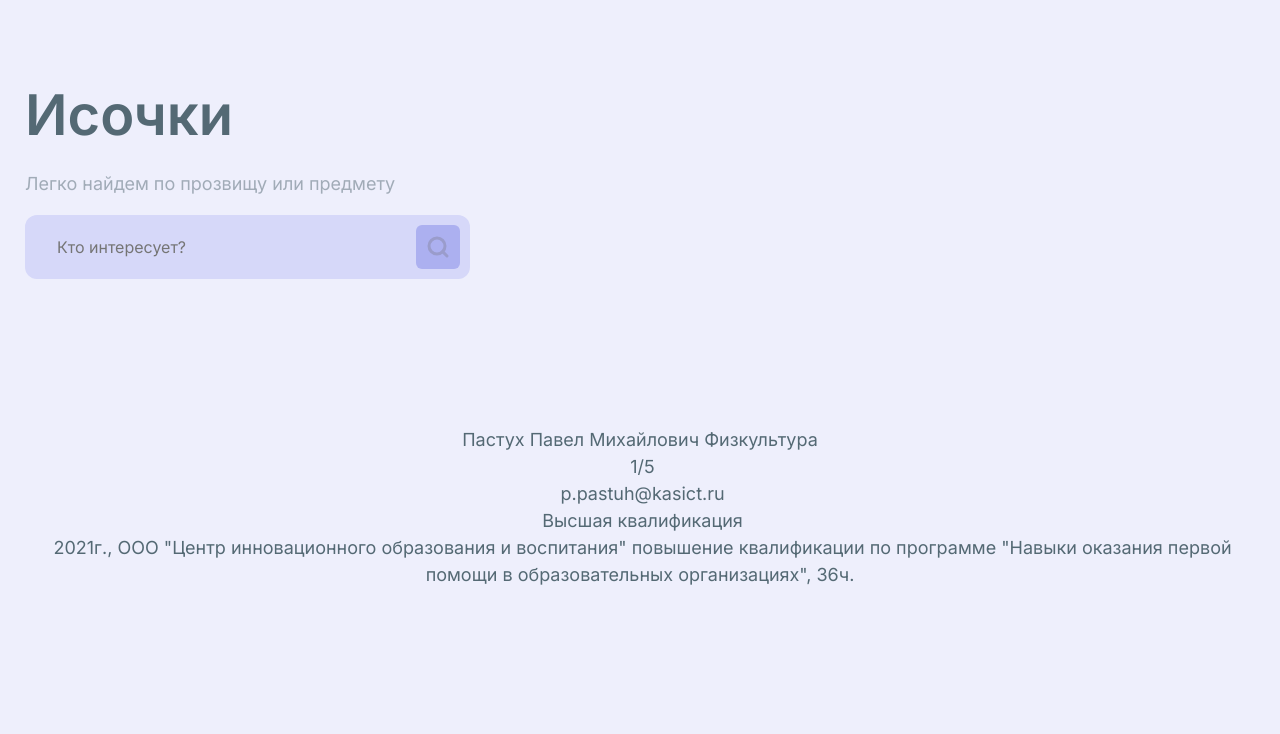
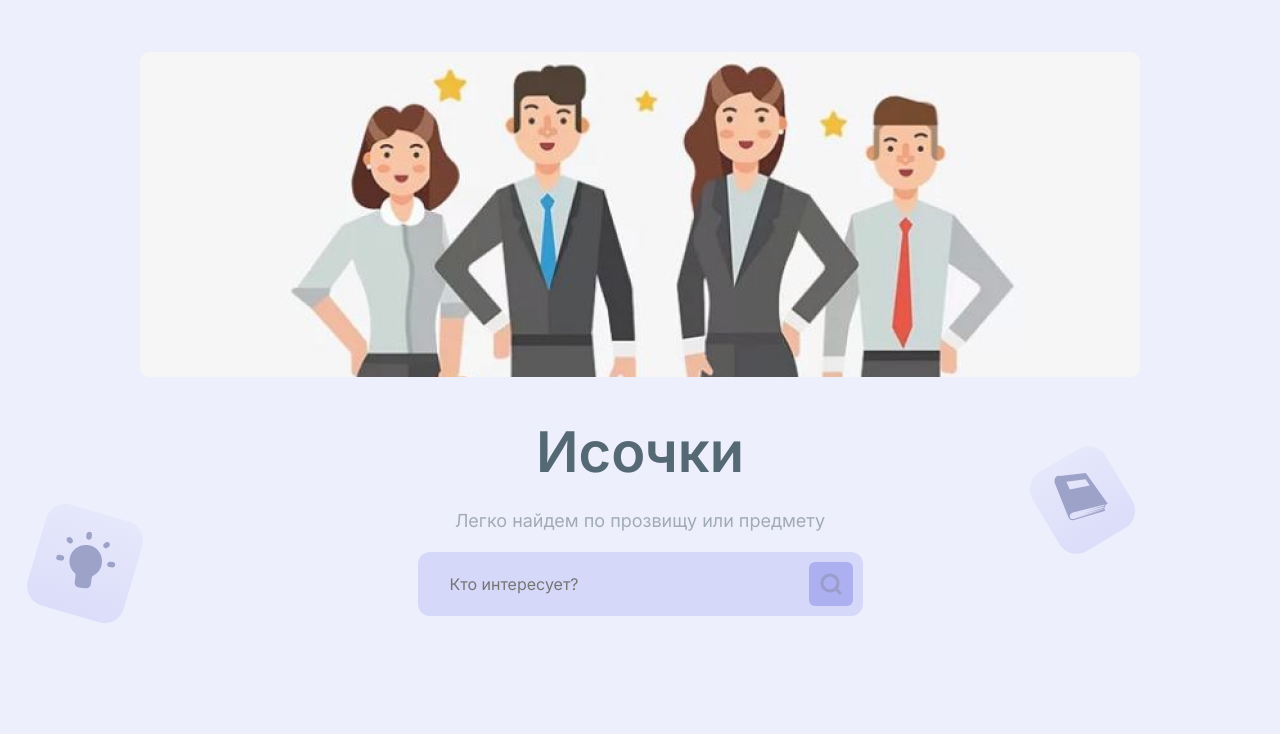
Before and after one commit to Async-Reaper/college-site, a plain HTML site: page pages/students/students.html in a window 1280 px wide. Shown: the part 66-800 px from the top of the page. Drawn offline with Linux system fonts and the light colour scheme.

Commit message:
create students page

```diff
--- /dev/null
+++ b/pages/students/css/style.css
@@ -0,0 +1,116 @@
+.top__content {
+    text-align: center;
+    margin: 0 0 32px;
+}
+
+.top__img {
+    margin: 0 auto 32px;
+    width: max-content;
+    position: relative;
+}
+
+.top__inner {
+    position: relative;
+}
+
+.top__inner::before {
+    position: absolute;
+    content: url("../../../assets/icon/top-icon/lamp-icon.svg");
+    bottom: 0;
+    left: 10px;
+    transform: rotate(16.4deg);
+    padding: 16px;
+    background: linear-gradient(180deg, rgba(214, 216, 249, 0.18) -32.08%, rgba(214, 216, 249, 0.9) 127.36%);
+    border-radius: 20px;
+}
+
+.top__inner::after {
+    position: absolute;
+    content: url("../../../assets/icon/top-icon/book-icon.svg");
+    bottom: 70px;
+    right: 130px;
+    transform: rotate(-30.84deg);
+    background: linear-gradient(180deg, rgba(214, 216, 249, 0.18) -32.08%, rgba(214, 216, 249, 0.9) 127.36%);
+    border-radius: 20px;
+}
+
+.search {
+    margin: 0 auto;
+}
+
+.students__list {
+    display: grid;
+    grid-template-columns: max-content max-content;
+    grid-auto-flow: row;
+    grid-gap: 50px 65px;
+}
+
+.students__item {
+    display: flex;
+    flex-direction: column;
+    background: linear-gradient(103.05deg, rgba(214, 216, 249, 0.7) 40.59%, rgba(214, 216, 249, 0.455) 83.67%);
+    border-radius: 10px;
+    padding: 10px 10px 43px;
+    grid-gap: 19px;
+    width: 600px;
+}
+
+.students__item-header {
+    display: flex;
+    justify-content: space-between;
+    align-items: center;
+}
+
+.student__info {
+    display: flex;
+    align-items: center;
+    grid-gap: 8px;
+}
+
+.student__links {
+    display: flex;
+    flex-direction: column;
+    font-weight: var(--text-weigth);
+    font-size: 12px;
+    line-height: 18px;
+    color: #9B9DCA;
+    grid-gap: 15px;
+}
+
+.student__name {
+    display: flex;
+    flex-direction: column;
+    text-align: left;
+}
+
+.student__name > .name {
+    font-weight: var(--text-weigth);
+    font-size: 20px;
+    line-height: 30px;
+    color: #2D4751;
+}
+
+.name__position {
+    font-weight: var(--text-weigth);
+    font-size: 12px;
+    line-height: 18px;
+    color: rgba(45, 71, 81, 0.4);
+}
+
+.students__benefits-list {
+    text-align: left;
+    padding: 0 0 0 39px;
+    display: flex;
+    flex-direction: column;
+    grid-gap: 10px;
+    max-width: 260px;
+}
+
+.students__benefits-item {
+    display: flex;
+    font-weight: var(--text-weigth);
+    font-size: 12px;
+    line-height: 18px;
+    align-items: center;
+    grid-gap: 5px;
+}
--- a/pages/students/students.html
+++ b/pages/students/students.html
@@ -5,6 +5,7 @@
     <meta http-equiv="X-UA-Compatible" content="IE=edge">
     <meta name="viewport" content="width=device-width, initial-scale=1.0">
     <link rel="stylesheet" href="../../css/global.css">
+    <link rel="stylesheet" href="./css/style.css">
     <title>Студенты</title>
 </head>
 <body>
@@ -33,7 +34,7 @@
         <div class="container">
             <div class="top__inner">
                 <div class="top__img">
-                    <img src="" alt="">
+                    <img src="./assets/img/top-img/top-img.png" alt="">
                 </div>
                 <div class="top__content">
                     <h1 class="top__title title">
@@ -59,30 +60,34 @@
                     <li class="students__item">
                         <div class="students__item-header">
                             <div class="student__info">
-                                <img src="./assets/img/teacher-img/teacher-ava.png" alt="">
+                                <img src="./assets/img/student-img/student-ava.png" alt="">
                                 <div class="student__name">
-                                    <span class="name">Пастух Павел Михайлович</span>
-                                    <span class="name__discipline">Физкультура</span>
+                                    <span class="name">Гаак Роман Кто-то</span>
+                                    <span class="name__position">Зам старосты</span>
                                 </div>
                             </div>
-                            <div class="student__coolness">
-                                <img src="./assets/icon/coolness-icon.svg" alt="">
-                                <span>1/5</span>
+                            <div class="student__links">
+                                <a href="#">
+                                    <img src="./assets/icon/github-icon.svg" alt="">
+                                </a>
+                                <a href="#">
+                                    <img src="./assets/icon/tg-icon.svg" alt="">
+                                </a>
                             </div>
                         </div>
                         <ul class="students__benefits-list">
-                            <li class="teacher__benefits-item">
-                                <img src="./assets/icon/mail-icon.svg" alt="">
-                                <span>p.pastuh@kasict.ru</span>
+                            <li class="students__benefits-item">
+                                <img src="./assets/icon/vk-icon.svg" alt="">
+                                <span>Гаак Роман</span>
                             </li>
                             <li class="students__benefits-item">
-                                <img src="./assets/icon/qualification-icon.svg" alt="">
-                                <span>Высшая квалификация</span>
+                                <img src="./assets/icon/skills-icon.svg" alt="">
+                                <span>C#, blender</span>
                             </li>
                             <li class="students__benefits-item">
-                                <img src="./assets/icon/document-icon.svg" alt="">
+                                <img src="./assets/icon/description-icon.svg" alt="">
                                 <span>
-                                    2021г., ООО "Центр инновационного образования и воспитания" повышение квалификации по программе "Навыки оказания первой помощи в образовательных организациях", 36ч.
+                                    Основное направление, которое мне больше всего нравится, так это 3д-моделирование, в этом направлении обучаюсь уже более года
                                 </span>
                             </li>
                         </ul>
```
Also changed, not shown: pages/students/assets/icon/description-icon.svg (added), pages/students/assets/icon/github-icon.svg (added), pages/students/assets/icon/skills-icon.svg (added), pages/students/assets/icon/tg-icon.svg (added), pages/students/assets/icon/vk-icon.svg (added), pages/students/assets/img/student-img/student-ava.png (added), pages/students/assets/img/top-img/top-img.png (added).
